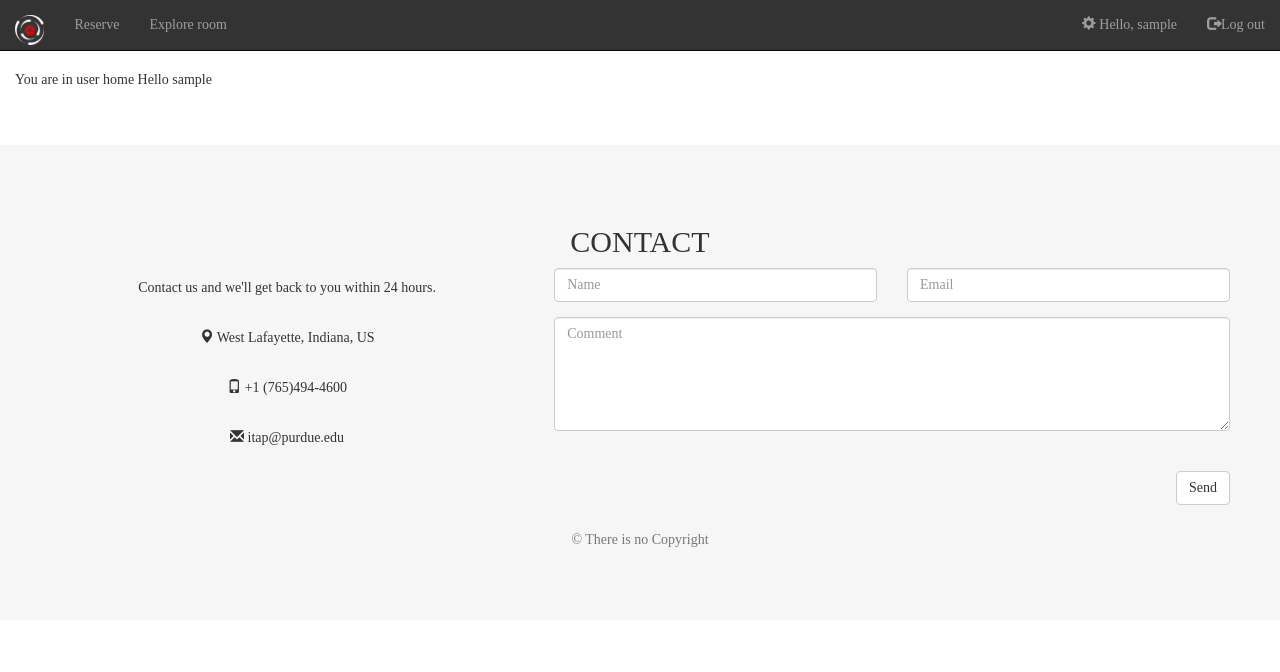
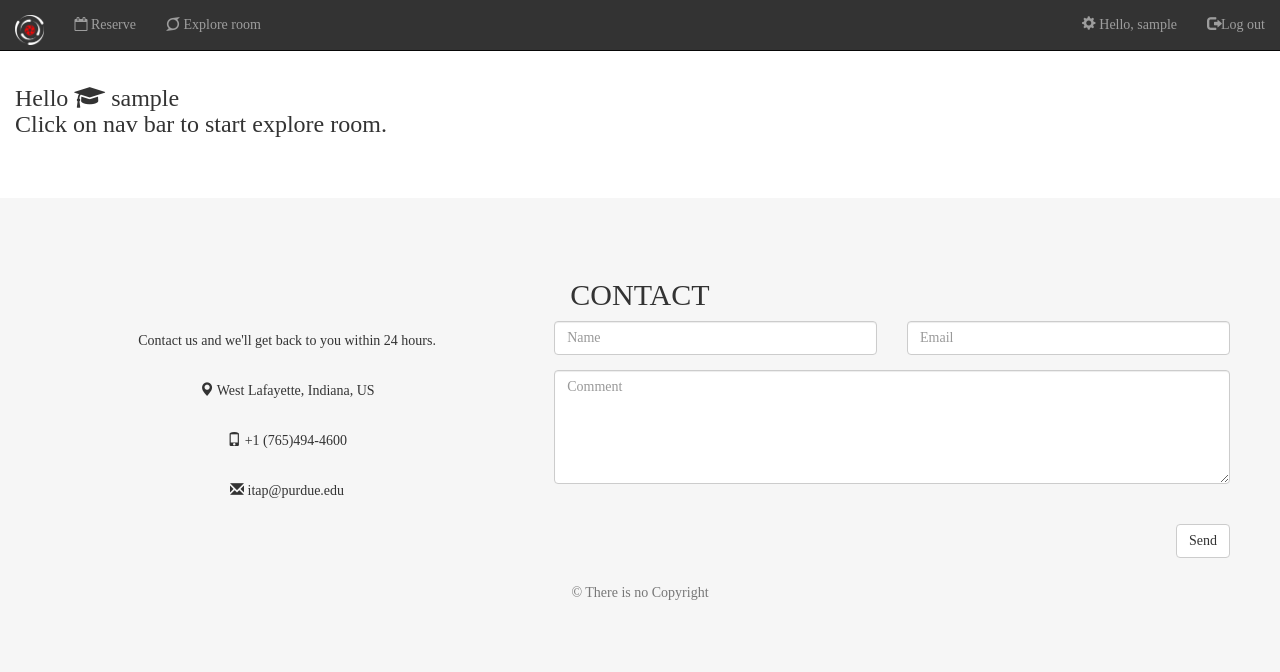
Before and after one commit to cnguyenm/RoomAlloc, a Django app: page /user/ in a window 1280 px wide. Shown: the top 672 px of the page. Run offline with Django 3.2, Linux system fonts and the light colour scheme; the visitor is signed in with stand-in values (Sample User, id 1); some libraries are stand-ins or nearby versions.

Commit message:
Add user navbar icon

```diff
--- a/roomalloc/templates/roomalloc/user/user_base.html
+++ b/roomalloc/templates/roomalloc/user/user_base.html
@@ -5,10 +5,16 @@
 
 <ul class="nav navbar-nav">
     <li class="{% if nbar == 'res_display' %}active{% endif %}">
-        <a href="{% url 'roomalloc:res_display' %}">Reserve</a>
+        <a href="{% url 'roomalloc:res_display' %}">
+            <i class="fa fa-calendar-o" aria-hidden="true">
+            </i> Reserve
+        </a>
     </li>
     <li class="{% if nbar == 'room_explore' %}active{% endif %}">
-        <a href="{% url 'roomalloc:room_explore' %}">Explore room</a>
+        <a href="{% url 'roomalloc:room_explore' %}">
+            <i class="fa fa-superpowers" aria-hidden="true">
+            </i> Explore room
+        </a>
     </li>
 </ul>
 
--- a/roomalloc/templates/roomalloc/user/user_home.html
+++ b/roomalloc/templates/roomalloc/user/user_home.html
@@ -2,8 +2,12 @@
 
 {% block container %}
 
-You are in user home
+<h3>
+    Hello
+    <i class="fa fa-graduation-cap" aria-hidden="true"></i> {{ request.user.username }}
 
-Hello {{ request.user.username }}
+    <br>
+    Click on nav bar to start explore room.
+</h3>
 
 {% endblock %}
```
